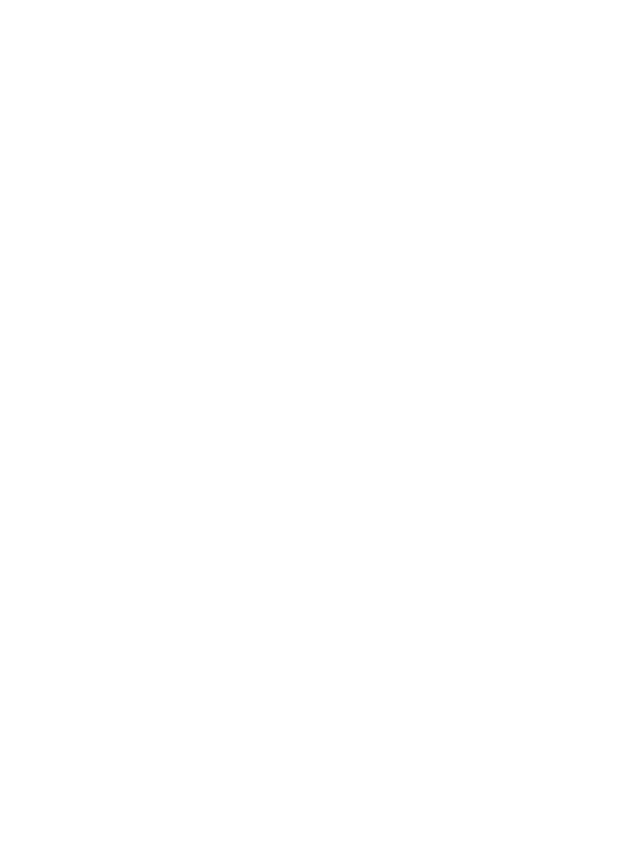
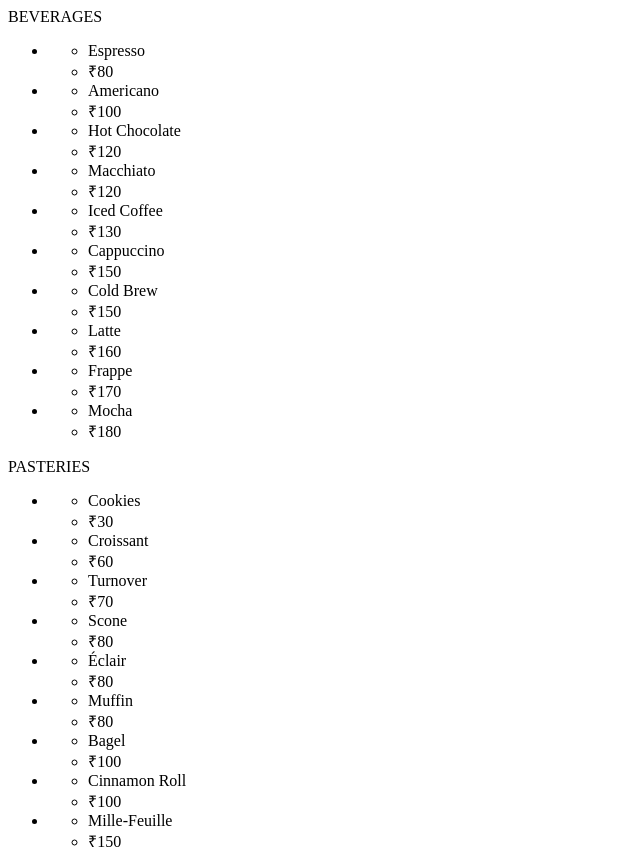
Before and after one commit to vaseemGit7/restaurant-page, a plain HTML site: page index.html in a window 1280 px wide. Shown: the whole page, without its empty margins (0-640 px from the left). Before the commit the page ends 800 px from the top, so only its background shows below. Drawn offline with Linux system fonts and the light colour scheme.

Commit message:
Add menus page elements

```diff
--- a/index.html
+++ b/index.html
@@ -9,6 +9,139 @@
 </head>
 <body>
     <div class="content" id="content">
+        <div class="menu-banner"></div>
+        <div class="menu-section">
+            <div class="beverages-title">BEVERAGES</div>
+            <div class="beverages-menu">
+                <div class="menu-items">
+                    <ul>
+                        <li class="menu-item">
+                            <ul>
+                                <li>Espresso</li>
+                                <li>₹80</li>
+                            </ul>
+                        </li>
+                        <li class="menu-item">
+                            <ul>
+                                <li>Americano</li>
+                                <li>₹100</li>
+                            </ul>
+                        </li>
+                        <li class="menu-item">
+                            <ul>
+                                <li>Hot Chocolate</li>
+                                <li>₹120</li>
+                            </ul>
+                        </li>
+                        <li class="menu-item">
+                            <ul>
+                                <li>Macchiato</li>
+                                <li>₹120</li>
+                            </ul>
+                        </li>
+                        <li class="menu-item">
+                            <ul>
+                                <li>Iced Coffee</li>
+                                <li>₹130</li>
+                            </ul>
+                        </li>
+                        <li class="menu-item">
+                            <ul>
+                                <li>Cappuccino</li>
+                                <li>₹150</li>
+                            </ul>
+                        </li>
+                        <li class="menu-item">
+                            <ul>
+                                <li>Cold Brew</li>
+                                <li>₹150</li>
+                            </ul>
+                        </li>
+                        <li class="menu-item">
+                            <ul>
+                                <li>Latte</li>
+                                <li>₹160</li>
+                            </ul>
+                        </li>
+                        <li class="menu-item">
+                            <ul>
+                                <li>Frappe</li>
+                                <li>₹170</li>
+                            </ul>
+                        </li>
+                        <li class="menu-item">
+                            <ul>
+                                <li>Mocha</li>
+                                <li>₹180</li>
+                            </ul>
+                        </li>
+                    </ul>
+                </div>
+                <div class="beverages-image"></div>
+            </div>
+            <div class="pastries-title">PASTERIES</div>
+            <div class="pastries-menu">
+                <div class="pastries-image"></div>
+                <div class="menu-items">
+                    <ul>
+                        <li class="menu-item">
+                            <ul>
+                                <li>Cookies</li>
+                                <li>₹30</li>
+                            </ul>
+                        </li>
+                        <li class="menu-item">
+                            <ul>
+                                <li>Croissant</li>
+                                <li>₹60</li>
+                            </ul>
+                        </li>
+                        <li class="menu-item">
+                            <ul>
+                                <li>Turnover</li>
+                                <li>₹70</li>
+                            </ul>
+                        </li>
+                        <li class="menu-item">
+                            <ul>
+                                <li>Scone</li>
+                                <li>₹80</li>
+                            </ul>
+                        </li>
+                        <li class="menu-item">
+                            <ul>
+                                <li>Éclair</li>
+                                <li>₹80</li>
+                            </ul>
+                        </li>
+                        <li class="menu-item">
+                            <ul>
+                                <li>Muffin</li>
+                                <li>₹80</li>
+                            </ul>
+                        </li>
+                        <li class="menu-item">
+                            <ul>
+                                <li>Bagel</li>
+                                <li>₹100</li>
+                            </ul>
+                        </li>
+                        <li class="menu-item">
+                            <ul>
+                                <li>Cinnamon Roll</li>
+                                <li>₹100</li>
+                            </ul>
+                        </li>
+                        <li class="menu-item">
+                            <ul>
+                                <li>Mille-Feuille</li>
+                                <li>₹150</li>
+                            </ul>
+                        </li>
+                    </ul>
+                </div>
+            </div>
+        </div>
     </div>
 </body>
 </html>
```
